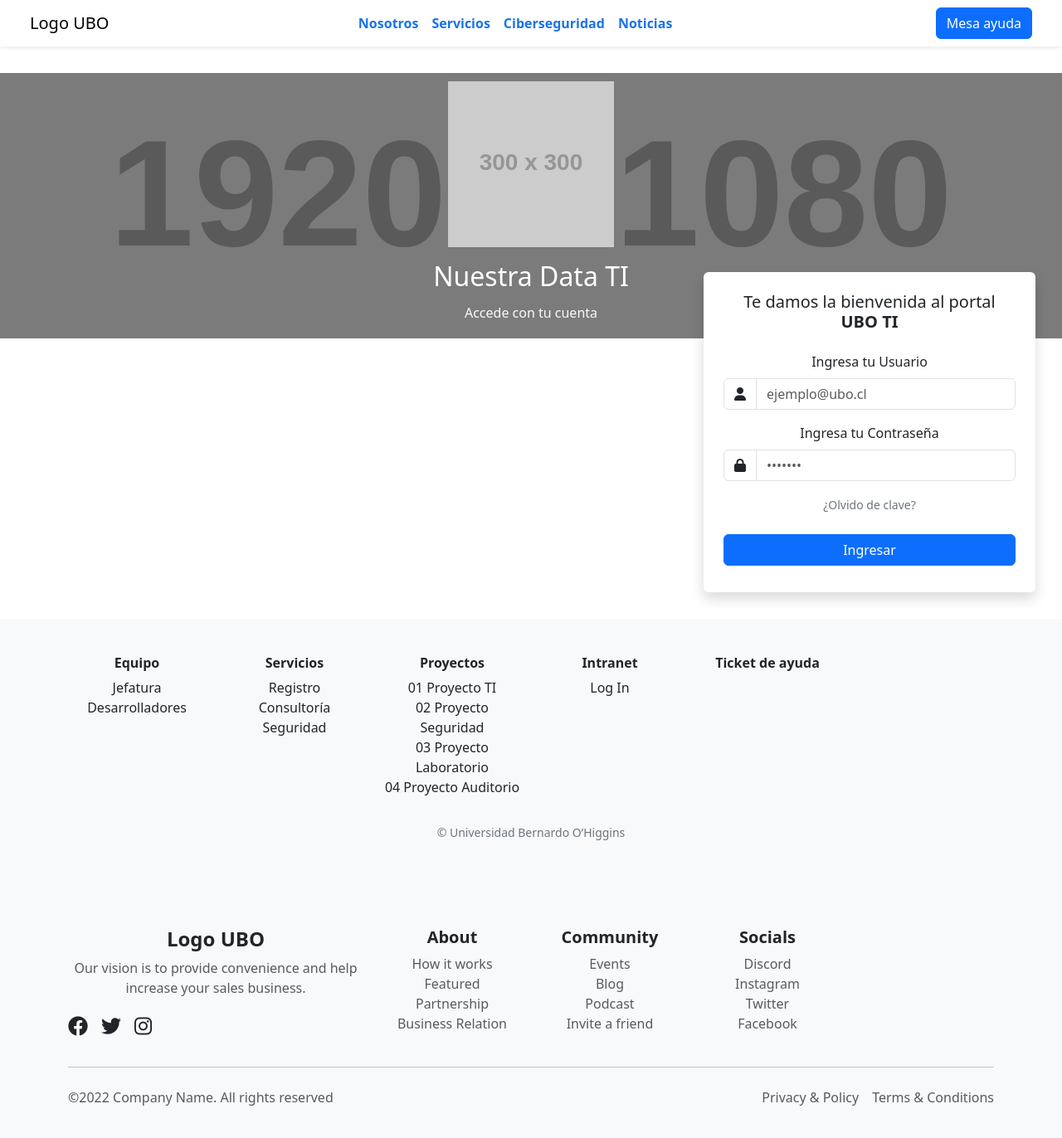
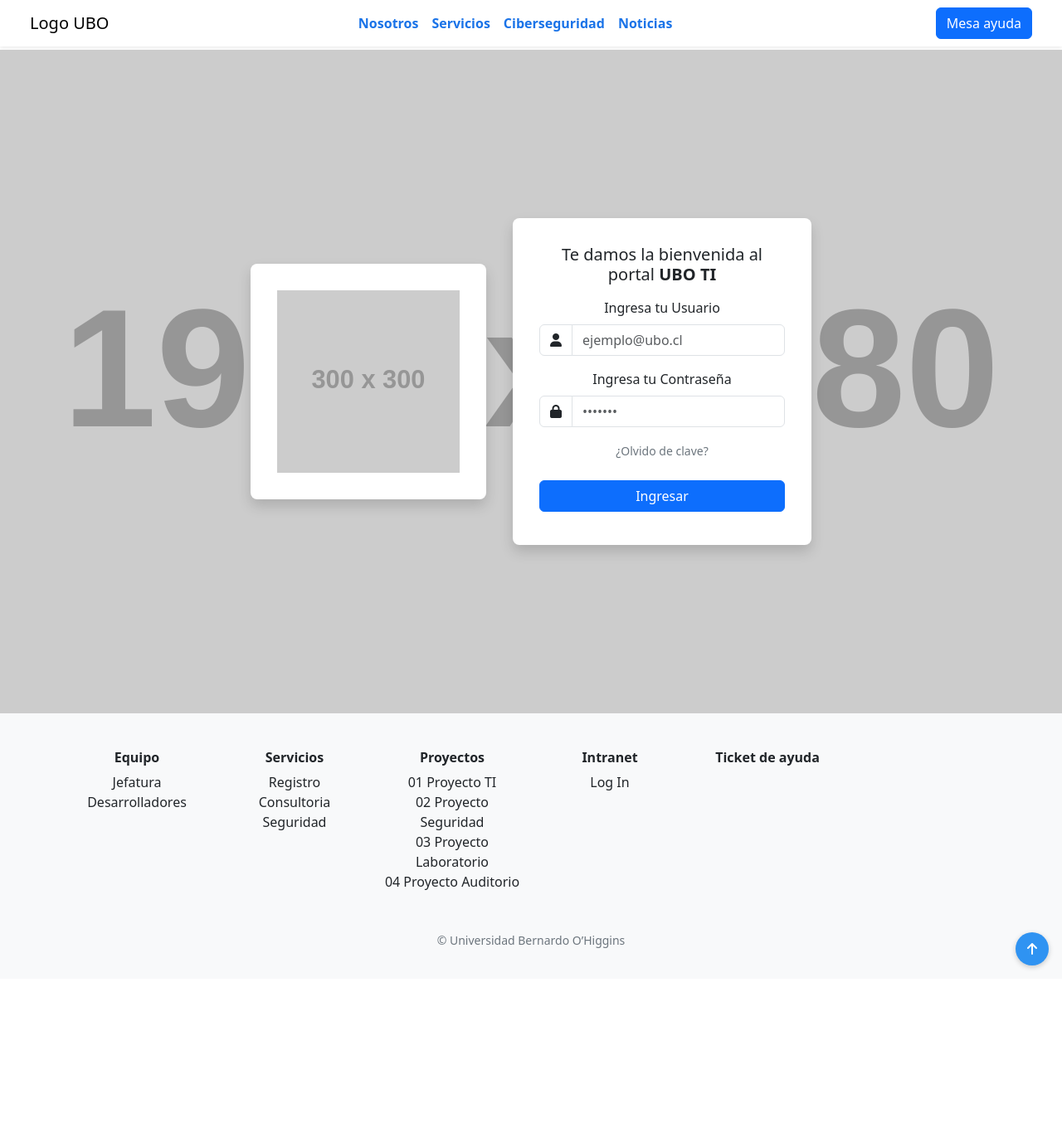
Before and after one commit to vandalit/ubo-tiapp-1.8, a Vue app: page /login in a window 1280 px wide. Shown: the top 1372 px of the page at 83% size. After the commit the page ends 1180 px from the top, so only its background shows below. Built offline with nearby package versions, Linux system fonts and the light colour scheme.

Commit message:
maqueta en baja terminada

```diff
--- a/src/assets/styles/main.scss
+++ b/src/assets/styles/main.scss
@@ -68,7 +68,7 @@
   display: flex;
   justify-content: center;
   gap: 1.5rem;
-  margin-bottom: 2rem;
+  margin-bottom: 0.25rem;
 
   .nav-link {
     text-decoration: none;
--- a/src/components/Footer.vue
+++ b/src/components/Footer.vue
@@ -1,69 +1,105 @@
 <template>
-
-<footer class="bg-light py-5">
+  <footer class="page-footer bg-light pt-4 pb-3 position-relative">
     <div class="container">
       <div class="row">
-        <!-- Logo y descripción -->
-        <div class="col-md-4">
-          <h4 class="fw-bold">Logo UBO</h4>
-          <p class="text-muted">Our vision is to provide convenience and help increase your sales business.</p>
-          <div class="d-flex gap-3">
-            <a href="#" class="text-dark fs-4"><i class="fab fa-facebook"></i></a>
-            <a href="#" class="text-dark fs-4"><i class="fab fa-twitter"></i></a>
-            <a href="#" class="text-dark fs-4"><i class="fab fa-instagram"></i></a>
-          </div>
-        </div>
-
-        <!-- Secciones de navegación -->
-        <div class="col-md-2">
-          <h5 class="fw-bold">About</h5>
+        <!-- Columna: Equipo -->
+        <div class="col-6 col-md-2 mb-3">
+          <h6 class="fw-bold">Equipo</h6>
           <ul class="list-unstyled">
-            <li><a href="#" class="text-muted text-decoration-none">How it works</a></li>
-            <li><a href="#" class="text-muted text-decoration-none">Featured</a></li>
-            <li><a href="#" class="text-muted text-decoration-none">Partnership</a></li>
-            <li><a href="#" class="text-muted text-decoration-none">Business Relation</a></li>
+            <li>Jefatura</li>
+            <li>Desarrolladores</li>
           </ul>
         </div>
-
-        <div class="col-md-2">
-          <h5 class="fw-bold">Community</h5>
+        <!-- Columna: Servicios -->
+        <div class="col-6 col-md-2 mb-3">
+          <h6 class="fw-bold">Servicios</h6>
           <ul class="list-unstyled">
-            <li><a href="#" class="text-muted text-decoration-none">Events</a></li>
-            <li><a href="#" class="text-muted text-decoration-none">Blog</a></li>
-            <li><a href="#" class="text-muted text-decoration-none">Podcast</a></li>
-            <li><a href="#" class="text-muted text-decoration-none">Invite a friend</a></li>
+            <li>Registro</li>
+            <li>Consultoria</li>
+            <li>Seguridad</li>
           </ul>
         </div>
-
-        <div class="col-md-2">
-          <h5 class="fw-bold">Socials</h5>
+        <!-- Columna: Proyectos -->
+        <div class="col-6 col-md-2 mb-3">
+          <h6 class="fw-bold">Proyectos</h6>
           <ul class="list-unstyled">
-            <li><a href="#" class="text-muted text-decoration-none">Discord</a></li>
-            <li><a href="#" class="text-muted text-decoration-none">Instagram</a></li>
-            <li><a href="#" class="text-muted text-decoration-none">Twitter</a></li>
-            <li><a href="#" class="text-muted text-decoration-none">Facebook</a></li>
+            <li>01 Proyecto TI</li>
+            <li>02 Proyecto Seguridad</li>
+            <li>03 Proyecto Laboratorio</li>
+            <li>04 Proyecto Auditorio</li>
           </ul>
+        </div>
+        <!-- Columna: Intranet -->
+        <div class="col-6 col-md-2 mb-3">
+          <h6 class="fw-bold">Intranet</h6>
+          <ul class="list-unstyled">
+            <li>Log In</li>
+          </ul>
+        </div>
+        <!-- Columna: Ticket de ayuda -->
+        <div class="col-6 col-md-2 mb-3">
+          <h6 class="fw-bold">Ticket de ayuda</h6>
         </div>
       </div>
 
-      <!-- Línea divisoria -->
-      <hr class="my-4">
-
-      <!-- Copyright y enlaces -->
-      <div class="d-flex justify-content-between text-muted">
-        <p class="mb-0">©2022 Company Name. All rights reserved</p>
-        <div>
-          <a href="#" class="text-muted text-decoration-none me-3">Privacy & Policy</a>
-          <a href="#" class="text-muted text-decoration-none">Terms & Conditions</a>
-        </div>
+      <!-- Copyright -->
+      <div class="text-center mt-3 small text-secondary">
+        © Universidad Bernardo O’Higgins
       </div>
     </div>
+
+    <!-- Botón “scroll to top” en la esquina -->
+    <button class="scroll-to-top" @click="scrollToTop">
+      <i class="fa fa-arrow-up"></i>
+    </button>
   </footer>
-
 </template>
 
 <script>
 export default {
-  name: "Footer",
-};
+  name: 'CustomFooter',
+  methods: {
+    scrollToTop() {
+      window.scrollTo({
+        top: 0,
+        behavior: 'smooth'
+      })
+    }
+  }
+}
 </script>
+
+<style scoped>
+.page-footer {
+  /* Color de fondo ligero; ya tenemos “bg-light” de Bootstrap */
+  box-shadow: 0 -1px 4px rgba(0,0,0,0.1);
+  /* Si quieres una pequeña sombra en el borde superior */
+}
+
+/* Botón flotante para subir al inicio */
+.scroll-to-top {
+  position: absolute;    /* o fixed si quieres que sea completamente flotante en la pantalla */
+  right: 1rem;
+  bottom: 1rem;
+  width: 40px;
+  height: 40px;
+  border: none;
+  border-radius: 50%;
+  background-color: #2f93f2; /* Ajusta al color que desees */
+  color: #fff;
+  box-shadow: 0 2px 6px rgba(0,0,0,0.2);
+  display: flex;
+  align-items: center;
+  justify-content: center;
+  cursor: pointer;
+  transition: background-color 0.2s ease;
+}
+
+.scroll-to-top:hover {
+  background-color: #217dd0;
+}
+
+.scroll-to-top i {
+  font-size: 1rem;
+}
+</style>
--- a/src/views/HomeView.vue
+++ b/src/views/HomeView.vue
@@ -95,7 +95,7 @@
    ====== HERO SECTION ======
 */
 .hero-section {
-  padding-top: 2rem;
+  padding-top: 1rem;
 }
 
 /* Títulos de la sección Hero */
@@ -103,12 +103,14 @@
   font-size: 1.75rem;
   font-weight: 700;
   color: #0d2c5b; /* Ajusta al color corporativo */
+  text-align: left;
 }
 
 .hero-subtitle {
   font-size: 1rem;
   color: #737373;
   margin-bottom: 1rem;
+  text-align: left;
 }
 
 /* Contenedor de la imagen y elementos superpuestos */
--- a/src/views/LoginView.vue
+++ b/src/views/LoginView.vue
@@ -1,31 +1,25 @@
 <template>
   <div class="login-container">
+    <!-- Imagen de fondo a pantalla completa -->
+    <div class="background"></div>
 
-    <!-- Hero / Imagen de fondo con logo -->
-    <div class="hero-section">
-      <img
-        class="hero-background"
-        src="https://placehold.co/1920x1080?text=Fondo+Portal+TI"
-        alt="Fondo login"
-      />
-      <div class="hero-overlay">
-        <!-- Logo Universidad (placeholder) -->
+    <!-- Contenedor central con dos cajas lado a lado -->
+    <div class="centered-content">
+      <!-- Caja izquierda: solo logo -->
+      <div class="left-box shadow">
         <img
+          src="https://placehold.co/300x300?text=Logo+UBO"
+          alt="Logo UBO"
           class="ubo-logo"
-          src="https://placehold.co/300x300?text=Logo+UBO"
-          alt="Universidad Bernardo O'Higgins"
         />
-        <h2 class="hero-title text-white mt-3">
-          Nuestra Data TI <br />
-          <small class="fs-6 text-light">Accede con tu cuenta</small>
-        </h2>
       </div>
-    </div>
 
-    <!-- Sección de login (tarjeta de acceso) -->
-    <div class="login-card-container">
-      <div class="login-card shadow rounded p-4">
-        <h5 class="mb-4">Te damos la bienvenida al portal <strong>UBO TI</strong></h5>
+      <!-- Caja derecha: formulario de login -->
+      <div class="right-box shadow">
+        <h5 class="mb-3">
+          Te damos la bienvenida al portal
+          <strong>UBO TI</strong>
+        </h5>
 
         <!-- Campo Usuario -->
         <div class="mb-3">
@@ -68,7 +62,9 @@
         </div>
 
         <!-- Botón Login -->
-        <button @click="login" class="btn btn-primary w-100 mb-2">Ingresar</button>
+        <button @click="login" class="btn btn-primary w-100 mb-2">
+          Ingresar
+        </button>
 
         <!-- Mensaje de error -->
         <p v-if="loginError" class="text-danger mb-0">
@@ -76,55 +72,6 @@
         </p>
       </div>
     </div>
-
-    <!-- Footer con varias columnas -->
-    <footer class="page-footer bg-light pt-4 pb-3">
-      <div class="container">
-        <div class="row">
-          <!-- Equipo -->
-          <div class="col-6 col-md-2">
-            <h6 class="fw-bold">Equipo</h6>
-            <ul class="list-unstyled">
-              <li>Jefatura</li>
-              <li>Desarrolladores</li>
-            </ul>
-          </div>
-          <!-- Servicios -->
-          <div class="col-6 col-md-2">
-            <h6 class="fw-bold">Servicios</h6>
-            <ul class="list-unstyled">
-              <li>Registro</li>
-              <li>Consultoría</li>
-              <li>Seguridad</li>
-            </ul>
-          </div>
-          <!-- Proyectos -->
-          <div class="col-6 col-md-2 mt-3 mt-md-0">
-            <h6 class="fw-bold">Proyectos</h6>
-            <ul class="list-unstyled">
-              <li>01 Proyecto TI</li>
-              <li>02 Proyecto Seguridad</li>
-              <li>03 Proyecto Laboratorio</li>
-              <li>04 Proyecto Auditorio</li>
-            </ul>
-          </div>
-          <!-- Intranet -->
-          <div class="col-6 col-md-2 mt-3 mt-md-0">
-            <h6 class="fw-bold">Intranet</h6>
-            <ul class="list-unstyled">
-              <li>Log In</li>
-            </ul>
-          </div>
-          <!-- Ticket de ayuda -->
-          <div class="col-12 col-md-2 mt-3 mt-md-0">
-            <h6 class="fw-bold">Ticket de ayuda</h6>
-          </div>
-        </div>
-        <div class="text-center mt-3 small text-secondary">
-          © Universidad Bernardo O’Higgins
-        </div>
-      </div>
-    </footer>
   </div>
 </template>
 
@@ -157,78 +104,72 @@
 </script>
 
 <style scoped>
-/* Contenedor principal */
+/*
+  ===== Contenedor general =====
+  Ocupa toda la pantalla para mostrar la imagen de fondo.
+*/
 .login-container {
-  min-height: 100vh;
-  display: flex;
-  flex-direction: column;
-  /* Evita saltos bruscos al crecer la tarjeta de login */
-  justify-content: space-between;
+  position: relative;
+  width: 100%;
+  height: 100vh;
+  overflow: hidden; /* evitar scroll si no es necesario */
 }
 
-/* Sección hero (imagen + logo + texto) */
-.hero-section {
-  position: relative;
-  width: 100%;
-  height: 40vh; /* Ajusta la altura según tu preferencia */
-  background-color: #000;
-  overflow: hidden;
-}
-
-/* Imagen de fondo en la sección hero */
-.hero-background {
-  width: 100%;
-  height: 100%;
-  object-fit: cover;
-  object-position: center;
-}
-
-/* Capa para oscurecer la imagen y colocar el contenido */
-.hero-overlay {
+/*
+  ===== Imagen de fondo =====
+  Ocupa todo el contenedor, en capa trasera.
+*/
+.background {
   position: absolute;
   top: 0;
   left: 0;
   width: 100%;
   height: 100%;
-  /* Filtro de oscurecimiento */
-  background: rgba(0, 0, 0, 0.4);
+  background: url('https://placehold.co/1920x1080?text=Fondo+Portal+TI')
+    center center / cover no-repeat;
+  z-index: 1;
+}
+
+/*
+  ===== Contenido centrado =====
+  Caja flexible que centra vertical y horizontalmente.
+  Ponemos z-index superior para que quede "encima" de la imagen de fondo.
+*/
+.centered-content {
+  position: relative;
+  z-index: 2;
   display: flex;
-  flex-direction: column;
+  align-items: center;
+  justify-content: center;
+  gap: 2rem; /* espacio entre las dos cajas */
+  height: 100%; /* para ocupar todo el alto y centrar verticalmente */
+  padding: 0 2rem; /* margen lateral si deseas */
+}
+
+/*
+  ===== Caja izquierda: solo el logo =====
+*/
+.left-box {
+  background: #fff;
+  border-radius: 8px;
+  padding: 2rem;
+  display: flex; /* para centrar el logo vertical y horizontal */
   align-items: center;
   justify-content: center;
 }
 
-/* Logo principal */
+/* Ajusta el tamaño del logo a tu gusto */
 .ubo-logo {
-  width: 200px;
-  max-width: 250px;
+  max-width: 220px;
 }
 
-/* Título “Nuestra Data TI” */
-.hero-title {
-  margin-top: 1rem;
-  text-align: center;
+/*
+  ===== Caja derecha: formulario de login =====
+*/
+.right-box {
+  background: #fff;
+  border-radius: 8px;
+  padding: 2rem;
+  width: 360px; /* Ajusta el ancho preferido para el formulario */
 }
-
-/* Contenedor de la tarjeta de login */
-.login-card-container {
-  display: flex;
-  justify-content: flex-end;
-  margin-top: -10vh; /* Para “solapar” la tarjeta sobre la sección hero */
-  margin-bottom: 2rem;
-  position: relative;
-  z-index: 1;
-}
-
-/* Tarjeta de login (derecha) */
-.login-card {
-  background: #fff;
-  width: 90%;
-  max-width: 400px;
-  margin-right: 2rem;
-  /* ajusta si quieres más o menos sombra */
-  border-radius: 0.75rem;
-}
-
-
 </style>
--- a/src/views/ServicesView.vue
+++ b/src/views/ServicesView.vue
@@ -1,8 +1,10 @@
 <template>
 
   <div class="services container">
-    <h2>Servicios</h2>
-    <p> xxxxxxxx</p>
+    <div class="services-tittle">
+      <h2>Servicios</h2>
+      <p> xxxxxxxx</p>
+    </div>
     <!-- Banner de ancho completo -->
     <div class="banner">
       <img src="https://placehold.co/1500x500" alt="Banner" class="img-fluid" />
@@ -135,6 +137,10 @@
   cursor: pointer;
 }
 
+.services-tittle {
+  text-align: left;
+}
+
 .fade-enter-active,
 .fade-leave-active {
   transition: opacity 0.1s ease;
```
Also changed, not shown: src/assets/services.json (+4 -4 lines), src/components/CardGrid.vue (+24 -22 lines), src/components/Carousel.vue (+38 -13 lines), src/views/CybersecurityView.vue (+9 -2 lines).
